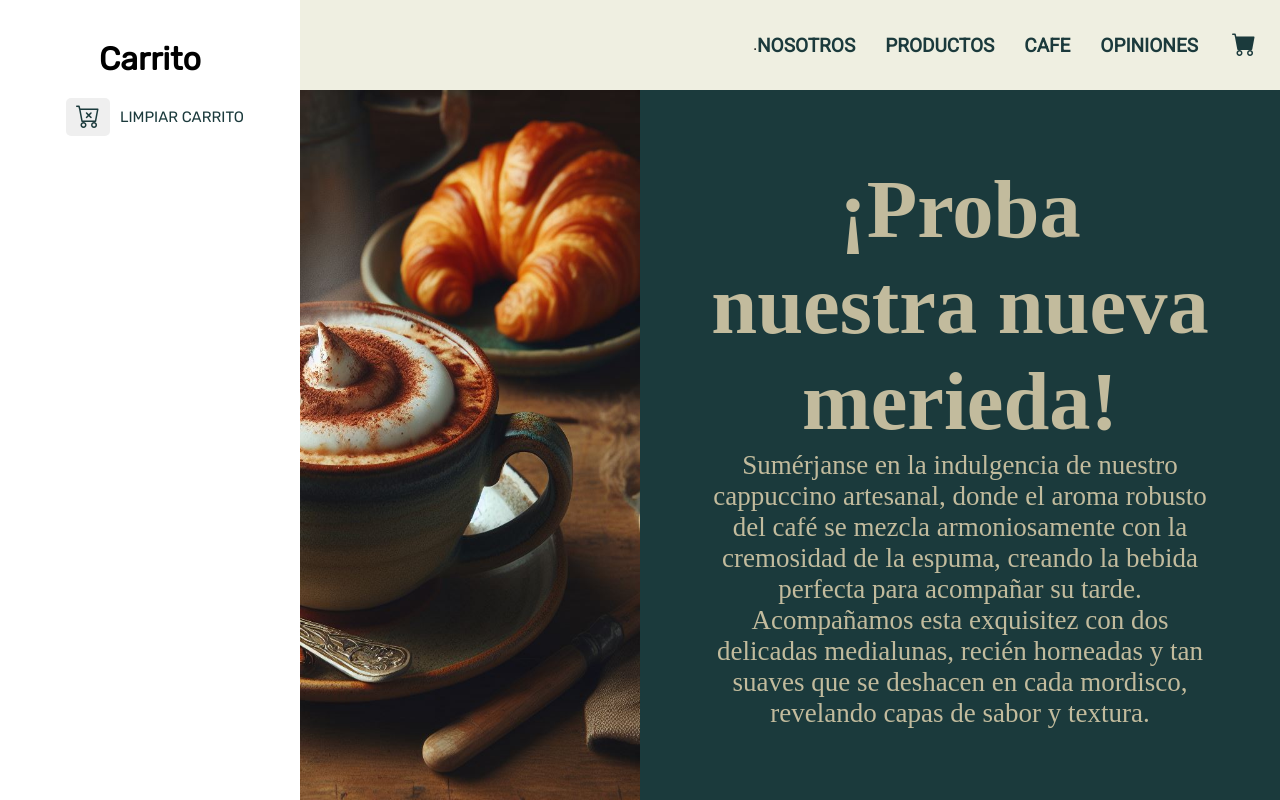
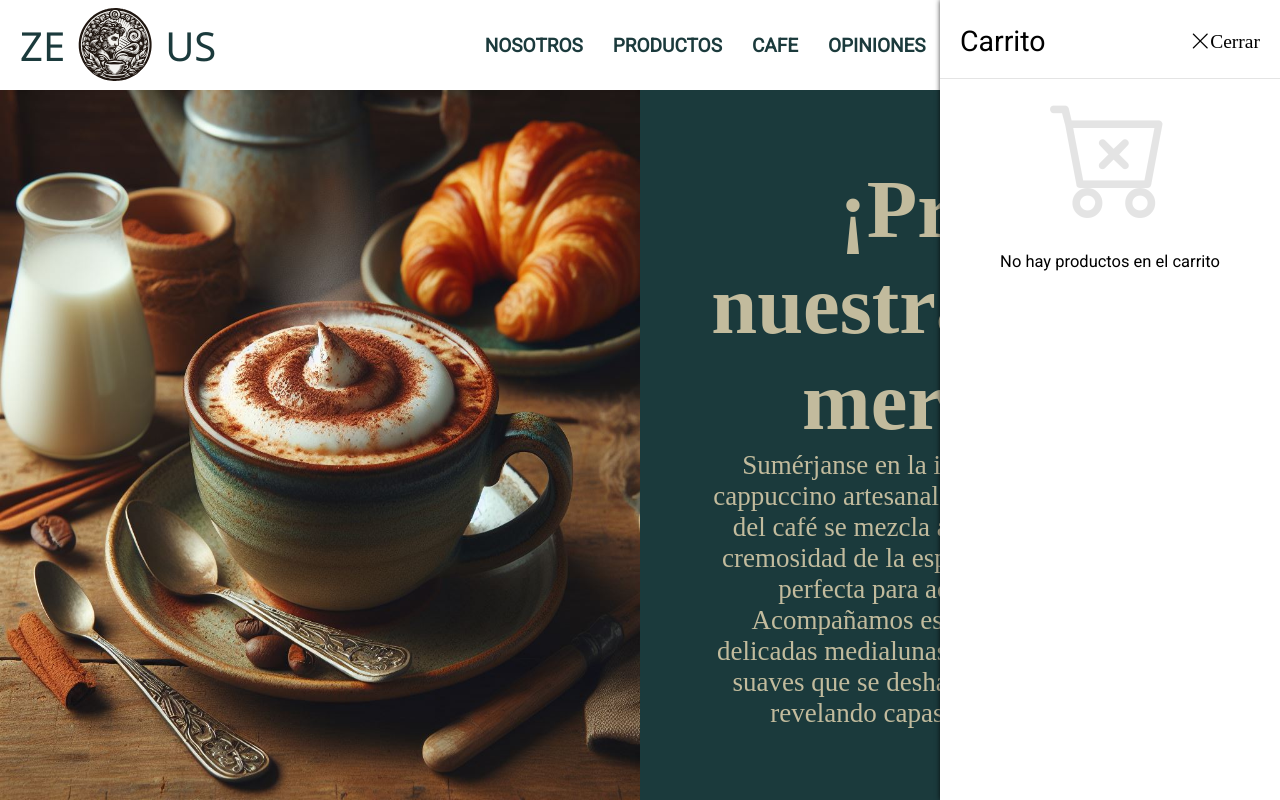
Before and after one commit to DantePrograma/Landing-Page-de-Cafeteria, a React (Vite) app: page / in a window 1280 px wide. Both pictures are taken after a click on the label 1244 px from the left and 45 px from the top of the page. Shown: the top 800 px of the page. Built offline with nearby package versions, Linux system fonts and the light colour scheme.

Commit message:
actualizacion carrito

```diff
--- a/src/App.jsx
+++ b/src/App.jsx
@@ -4,14 +4,23 @@ import { Main } from './components/Main'
 import { CoffeProducts } from './components/CoffeProducts'
 import { CartProvider } from './context/cart'
 import { products } from './mocks/Products.js'
+import { useState } from 'react'
 
 
 
 function App() {
+  const [clicked, setClicked] = useState(false)
+
+    const handleClick = () => {
+        const isMobile = window.innerWidth <= 850;
+        if (isMobile) {
+            setClicked(!clicked);
+        }
+    }
 
   return (
     <CartProvider>
-    <Header />
+    <Header clicked={clicked} handleClick={handleClick} />
     <Main />
     <CoffeProducts products={products} />
     </CartProvider>
--- a/src/components/Cart.css
+++ b/src/components/Cart.css
@@ -2,12 +2,13 @@
 
 .cart {
     background: #fff;
-    clip-path: polygon(0 0, 0 0, 0 100%, 0 100%);
-    padding: 40px;
     position: fixed;
-    left: 0px;
-    top: 0px;
-    width: 300px;
+    padding: 5px 0;
+    top: 0;
+    right: 0px;
+    height: 100%;
+    width: 100%;
+    max-width: 340px;
     color: var(--color2);
     text-align: center;
     overflow: scroll;
@@ -15,11 +16,10 @@
     -moz-box-shadow: 0px 0px 5px 0px rgba(0,0,0,0.75);
     box-shadow: 0px 0px 5px 0px rgba(0,0,0,0.75);
     transition: all .4s;
+    display: none;
   }
 
-  .cart button {
-    margin: 10px;
-  }
+
 
   .cart img {
     border-radius: 5px;
@@ -46,6 +46,7 @@
     justify-content: center;
     flex-direction: column;
     font-family: 'Rubik', sans-serif;
+    margin: 10px 0;
   }
 
   .quantity-section strong {
@@ -60,6 +61,7 @@
     display: flex;
     align-items: center;
     justify-content: center;
+    gap: 10px;
   }
 
   .quantity strong {
@@ -82,7 +84,6 @@
     justify-content: center;
     transition: all .3s ease;
     width: 32px;
-    z-index: 9999;
   }
 
 
@@ -92,16 +93,12 @@
   }
 
   .cart-button ~ input:checked ~ .cart {
-    clip-path: polygon(100% 0, 0 0, 0 100%, 100% 100%);
-    height: 100%;
+    display: block;
   }
 
-  .product-info {
-    text-align: center;
-    font-size: 15px;
-    margin: 10px;
-    font-size: 20px;
-  }
+
+
+
 
   button {
     border: none;
@@ -109,17 +106,12 @@
     padding: 5px 10px 5px 10px;
   }
 
-  i {
+  .bi-cart-fill {
     font-size: 24px;
     color: var(--color2);
   }
 
-  .cart-h1 {
-    color: #000;
-    font-size: 2rem;
-    font-family: 'Rubik', sans-serif;
-    margin-bottom: 10px;
-  }
+
 
   .cart-clear-container {
     display: flex;
@@ -131,8 +123,52 @@
     font-family: 'Rubik', sans-serif;
   }
 
-  @media (max-width: 850px) {
-    .cart {
-      width: 230px;
-    }
+  .title-close-cart {
+    display: flex;
+    align-items: center;
+    justify-content: space-between;
+    padding: 20px;
+    margin-bottom: 15px;
+    border-bottom: 0.5px solid rgba(0,0,0,0.105);
   }
+
+  .title-close-cart p {
+    font-size: 1.3em;
+  }
+
+  .title-close-cart h1 {
+    color: #000;
+    font-size: 1.9em;
+    font-family: 'Roboto', sans-serif;
+    font-weight: 300;
+  }
+
+  .close-cart-button {
+    display: flex;
+    align-items: center;
+    justify-content: center;
+    color: black;
+  }
+
+  .close-cart-button i {
+    font-size: 20px;
+    color: black;
+  }
+
+  .cart-vacio {
+    display: flex;
+    flex-direction: column;
+    gap: 20px;
+  }
+
+  .cart-vacio i {
+    font-size: 120px;
+    color: rgba(0,0,0,0.105);
+  }
+
+  .cart-vacio p {
+    color: #000;
+    font-size: 1.1em;
+    font-weight: 500;
+    font-family: 'Roboto', sans-serif;
+  }
--- a/src/components/Cart.jsx
+++ b/src/components/Cart.jsx
@@ -1,8 +1,8 @@
-import { useId } from 'react'
+import { useId, useRef } from 'react'
 import './Cart.css'
 import { useCart } from '../hooks/useCart'
 
-function CartItem ( {imagen, title, quantity, price, addToCart, key} ) {
+function CartItem ( {imagen, title, quantity, price, addToCart} ) {
     return (
         <>
                 <li>
@@ -22,7 +22,8 @@ function CartItem ( {imagen, title, quantity, price, addToCart, key} ) {
 
 export function Cart () {
     const cartCheckBoxId = useId()
-    const { cart, clearCart, addToCart, removeFromCart } = useCart()
+    const { cart, clearCart, addToCart, cartVacio } = useCart()
+
     return (
         <>
           <label className="cart-button" htmlFor={cartCheckBoxId}>
@@ -33,7 +34,15 @@ export function Cart () {
 
            <aside className="cart">
             <ul>
-            <h1 className='cart-h1'>Carrito</h1>
+                <div className="title-close-cart">
+                <h1>Carrito</h1>
+                <label className='close-cart-button' htmlFor={cartCheckBoxId}>
+                <i className="bi bi-x-lg"></i>
+                <p>Cerrar</p>
+                </label>
+                <input type="checkbox" id={cartCheckBoxId} hidden/>
+                </div>
+
                 {
                     cart.map(product => (
                         <CartItem
@@ -46,12 +55,21 @@ export function Cart () {
 
 
                 </ul>
+                {
+                cartVacio ?
                 <div className="cart-clear-container">
-                   <button onClick={clearCart}>
-                     <i className="bi bi-cart-x"></i>
-                   </button>
-                   <p>LIMPIAR CARRITO</p>
+                    <button onClick={clearCart}>
+                    <i className="bi bi-cart-x"></i>
+                </button>
+                    <p>LIMPIAR CARRITO</p>
                 </div>
+                :
+                <div className="cart-vacio">
+                    <i class="bi bi-cart-x"></i>
+                    <p>No hay productos en el carrito</p>
+                </div>
+                }
+
            </aside>
 
 
--- a/src/components/Header.jsx
+++ b/src/components/Header.jsx
@@ -4,39 +4,42 @@ import { HamburguerMenu } from './HamburguerMenu'
 import styled from 'styled-components'
 import logo from '/src/imagenes/lamaquina.svg'
 
-export function Header () {
-    const [clicked, setClicked] = useState(false)
+export function Header ( {clicked, handleClick }) {
 
-    const handleClick = () => {
-        const isMobile = window.innerWidth <= 850;
-        if (isMobile) {
-            setClicked(!clicked);
-        }
-    }
 
 
     return (
         <>
         <NavBar>
+            <div className="header-container">
+        <div className="burguer-button">
+                        <HamburguerMenu clicked={clicked} handleClick={handleClick} />
+        </div>
         <div className="logo">
                         ZE
                         <img src={logo} alt="icono-empresa" />
                         US
-        </div>
+                    </div>
+
         <nav className={`nav-list ${clicked ? 'active' : ''}`}>
-            .
                     <a onClick={handleClick} href="#">NOSOTROS</a>
                     <a onClick={handleClick} href="#coffe-products">PRODUCTOS</a>
+
                     <a onClick={handleClick} href="#">CAFE</a>
                     <a onClick={handleClick} href="#">OPINIONES</a>
+
                     <div>
-                        <Cart />
                     </div>
 
             </nav>
-            <div className="burguer-button">
-                        <HamburguerMenu clicked={clicked} handleClick={handleClick} />
-                    </div>
+            <div className="nashe">
+            <div >
+                <i className="bi bi-person"></i>
+            </div>
+            <Cart handleClick={handleClick} />
+            </div>
+            </div>
+
         </NavBar>
 
 
@@ -47,12 +50,10 @@ export function Header () {
 
 const NavBar = styled.header`
 @import url('https://fonts.googleapis.com/css2?family=Noto+Sans&family=Rubik&family=Roboto&display=swap');
-    background-color: var(--color5);
+    background-color: white;
     width: 100%;
+    margin: 0 auto;
     height: 90px;
-    display: flex;
-    align-items: center;
-    justify-content: space-between;
     -webkit-box-shadow: 0px 10px 18px -6px rgba(0,0,0,0.41);
     -moz-box-shadow: 0px 10px 18px -6px rgba(0,0,0,0.41);
     box-shadow: 0px 10px 18px -6px rgba(0,0,0,0.41);
@@ -62,6 +63,20 @@ const NavBar = styled.header`
         padding: 0px 8px;
     }
 
+.header-container {
+    width: 100%;
+    height: 100%;
+    margin: auto;
+    display: flex;
+
+    justify-content: space-between;
+}
+
+.nashe {
+    display: flex;
+    align-items: center;
+    gap: 10px;
+}
 
 .nav-list {
     display: none;
@@ -82,9 +97,9 @@ const NavBar = styled.header`
     flex-direction: column-reverse;
     align-items: center;
     justify-content: space-between;
-    position: absolute;
+    position: fixed;
     top: 0;
-    right: 0;
+    left: 0;
     bottom: 0;
     color: white;
     background-color: white;
@@ -131,6 +146,7 @@ const NavBar = styled.header`
     font-family: 'Noto Sans', sans-serif;
     font-weight: 500;
     color: var(--color2);
+    margin-right: 30px;
 }
 
 .logo img {
@@ -143,6 +159,16 @@ const NavBar = styled.header`
 }
 
 .burguer-button {
+    display: flex;
+    align-items: center;
+    justify-content: center;
+}
+
+.bi-person {
+    font-size: 24px;
+}
+
+.burguer-button {
     @media (min-width: 850px) {
         display: none;
         border: 1px solid blue;
--- a/src/context/cart.jsx
+++ b/src/context/cart.jsx
@@ -5,6 +5,7 @@ export const CartContext = createContext()
 
 export function CartProvider ( {children} ) {
     const [cart, setCart] = useState([])
+    const [cartVacio, setCartVacio] = useState(false)
 
     const addToCart = product => {
         const producInCartIndex = cart.findIndex(item => item.id === product.id)
@@ -23,9 +24,11 @@ export function CartProvider ( {children} ) {
                 quantity: 1
             }
         ]))
+        setCartVacio(true)
     }
     const clearCart = () => {
         setCart([])
+        setCartVacio(false)
     }
 
     const removeFromCart = product => {
@@ -37,7 +40,8 @@ export function CartProvider ( {children} ) {
             cart,
             addToCart,
             clearCart,
-            removeFromCart
+            removeFromCart,
+            cartVacio
         }}
         >
             {children}
```
